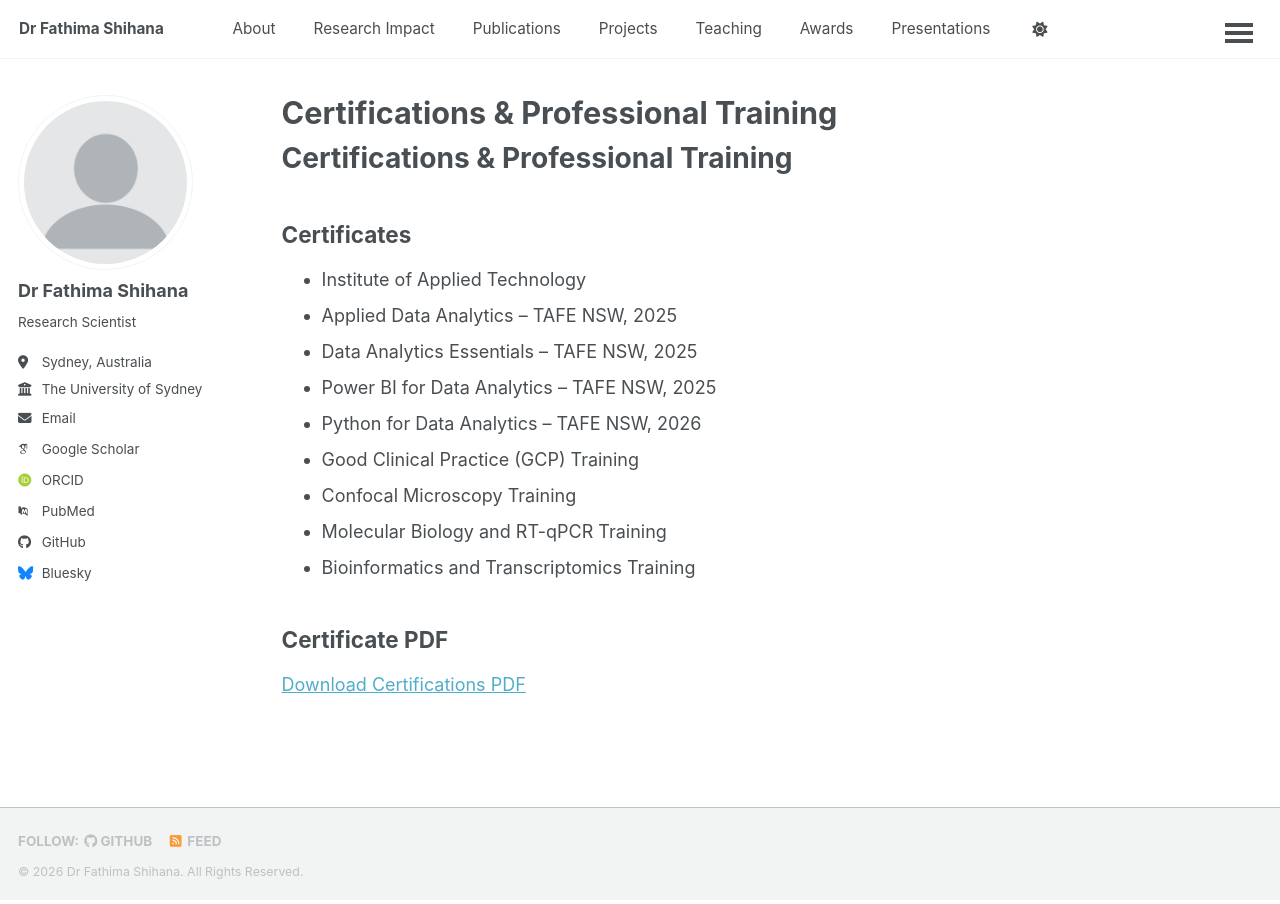
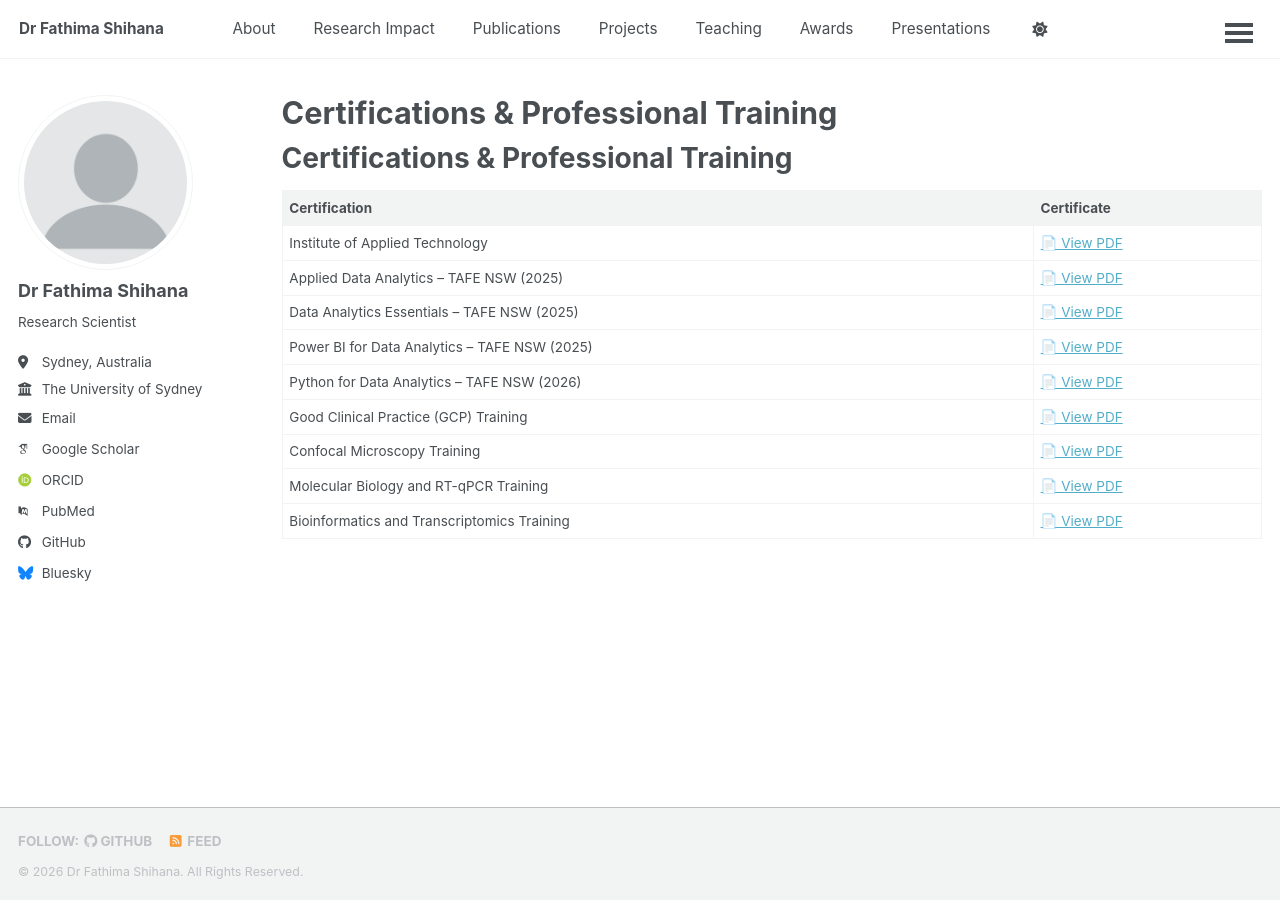
Before and after one commit to fathimashihana/fathimashihana.github.io, a Jekyll site: the page built from _pages/certifications.md, in a window 1280 px wide. Built offline with Jekyll 4.4.1, drawn with Linux system fonts in a browser that asks for light colours; some web fonts are replaced; a script bundle is joined from its source files by our own code; library files that are not in the unit come from our copies.

Commit message:
Update certifications.md

```diff
--- a/_pages/certifications.md
+++ b/_pages/certifications.md
@@ -7,18 +7,14 @@ author_profile: true
 
 # Certifications & Professional Training
 
-## Certificates
-
-- Institute of Applied Technology
-- Applied Data Analytics – TAFE NSW, 2025
-- Data Analytics Essentials – TAFE NSW, 2025
-- Power BI for Data Analytics – TAFE NSW, 2025
-- Python for Data Analytics – TAFE NSW, 2026
-- Good Clinical Practice (GCP) Training
-- Confocal Microscopy Training
-- Molecular Biology and RT-qPCR Training
-- Bioinformatics and Transcriptomics Training
-
-## Certificate PDF
-
-[Download Certifications PDF](/files/certifications.pdf)
+| Certification | Certificate |
+|--------------|-------------|
+| Institute of Applied Technology | [📄 View PDF](/files/certificates/iat-certificate.pdf) |
+| Applied Data Analytics – TAFE NSW (2025) | [📄 View PDF](/files/certificates/applied-data-analytics.pdf) |
+| Data Analytics Essentials – TAFE NSW (2025) | [📄 View PDF](/files/certificates/data-analytics-essentials.pdf) |
+| Power BI for Data Analytics – TAFE NSW (2025) | [📄 View PDF](/files/certificates/powerbi-data-analytics.pdf) |
+| Python for Data Analytics – TAFE NSW (2026) | [📄 View PDF](/files/certificates/python-data-analytics.pdf) |
+| Good Clinical Practice (GCP) Training | [📄 View PDF](/files/certificates/gcp-training.pdf) |
+| Confocal Microscopy Training | [📄 View PDF](/files/certificates/confocal-microscopy.pdf) |
+| Molecular Biology and RT-qPCR Training | [📄 View PDF](/files/certificates/rtqpcr-training.pdf) |
+| Bioinformatics and Transcriptomics Training | [📄 View PDF](/files/certificates/bioinformatics-training.pdf) |
```
